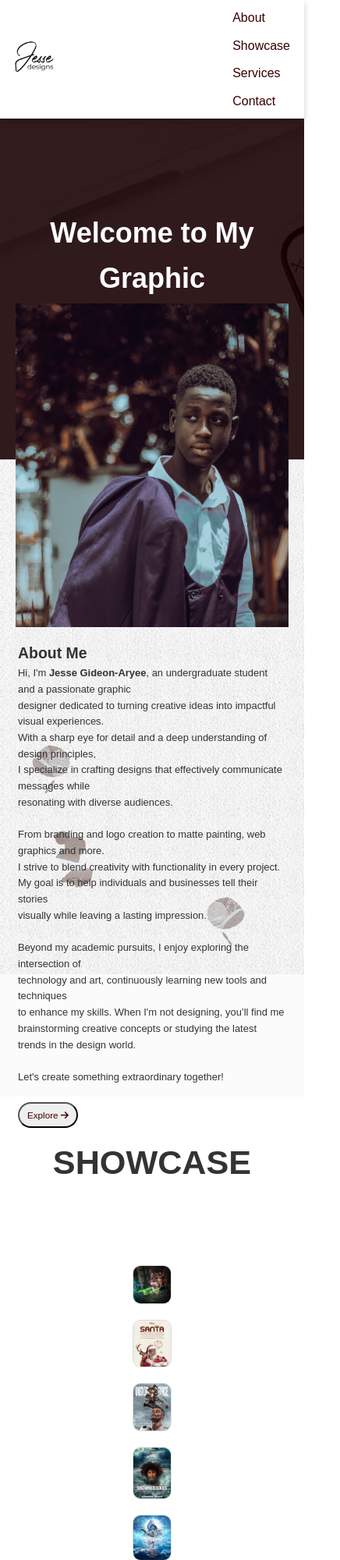
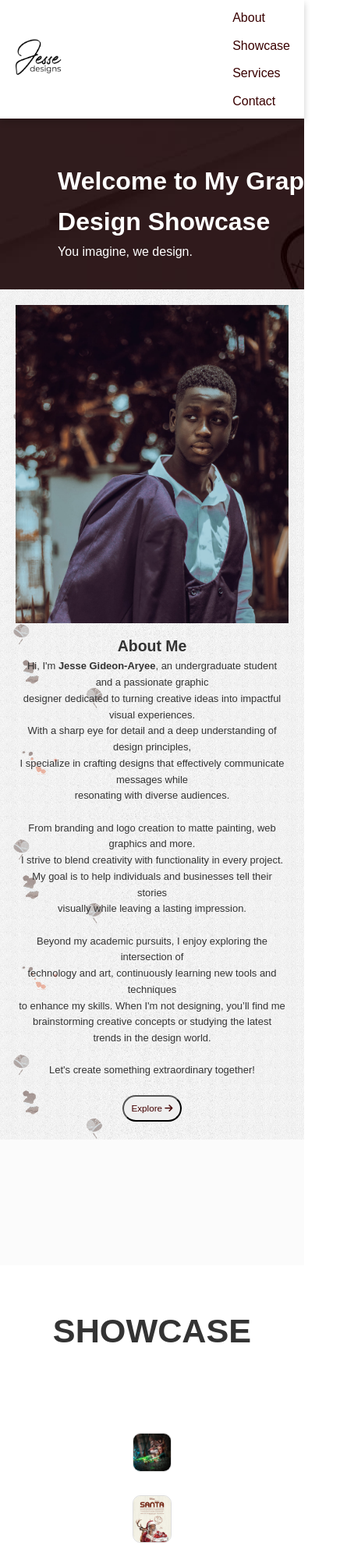
Before and after one commit to Jesse-J-00/web-portfolio, a plain HTML site: page index.html in a window 390 px wide. Shown: the top 2000 px of the page at 78% size, 436 px wide, since content can reach past the window. Drawn offline with Linux system fonts and the light colour scheme.

Commit message:
Update styles.css

```diff
--- a/styles.css
+++ b/styles.css
@@ -35,6 +35,7 @@ nav {
 }
 
 .nav-links {
+    display: flex;
     list-style: none;
     display: flex;
     gap: 20px;
@@ -75,7 +76,7 @@ nav {
 /*logo*/
 .logosec{
     background-color: #fbfbfb;
-    background-size: absolute;
+    background-size: flex;
     height: 5%;
     width: 100%;
 }
@@ -141,6 +142,7 @@ nav {
 
 /* Gallery Container */
 .gallery {
+    flex-wrap: wrap;
     display: grid;
     grid-template-columns: repeat(2, 1fr); /* Two columns */
     gap: 90px; /* Space between items */
@@ -268,6 +270,7 @@ footer p {
     margin-top: 10px;
     font-size: 0.9em;
 }
+
 /* Media Queries */
 
 /* Mobile Devices (max-width: 600px) */
@@ -277,7 +280,7 @@ footer p {
     }
 
     .logo img {
-        max-width: 60px;
+        max-width: 70px;
     }
 
     .nav-links {
@@ -291,15 +294,24 @@ footer p {
     }
 
     #hero {
-        font-size: large;
-        padding: 60px;
+        font-size: medium;
+        padding:220px;
+        padding-left: 19%;
+        padding-top: 1%;
+        padding-bottom: 9%;
         text-align: center;
+        white-space: nowrap;
     }
 
     .introduction {
         flex-direction: column;
-        padding: 20px;
-        gap: 15px;
+        padding:20px;
+        gap: 5px;
+        background-size: contain;
+        background-repeat: repeat;
+        height: fit-content;
+        text-align: center;
+
     }
 
     .btn {
@@ -307,9 +319,24 @@ footer p {
         padding: 8px 10px;
     }
 
+    #logos{
+        white-space: nowrap;
+        padding-top: 1%;
+    }
+
     .gallery {
         grid-template-columns: 1fr; /* Single column for smaller screens */
-        gap: 20px;
+        gap: 30px;
+        width: 100%;
+        size: 90%;
+        max-width: fit-content;
+        height: fit-content;
+
+    }
+
+    #portfolio{
+        size:200%;
+        max-width: fit-content;
     }
 
     form {
```
